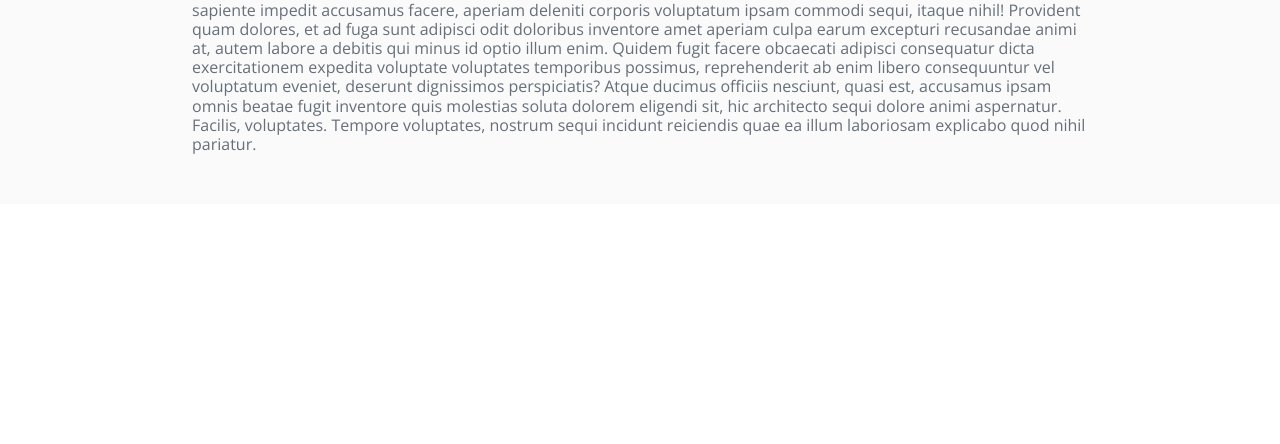
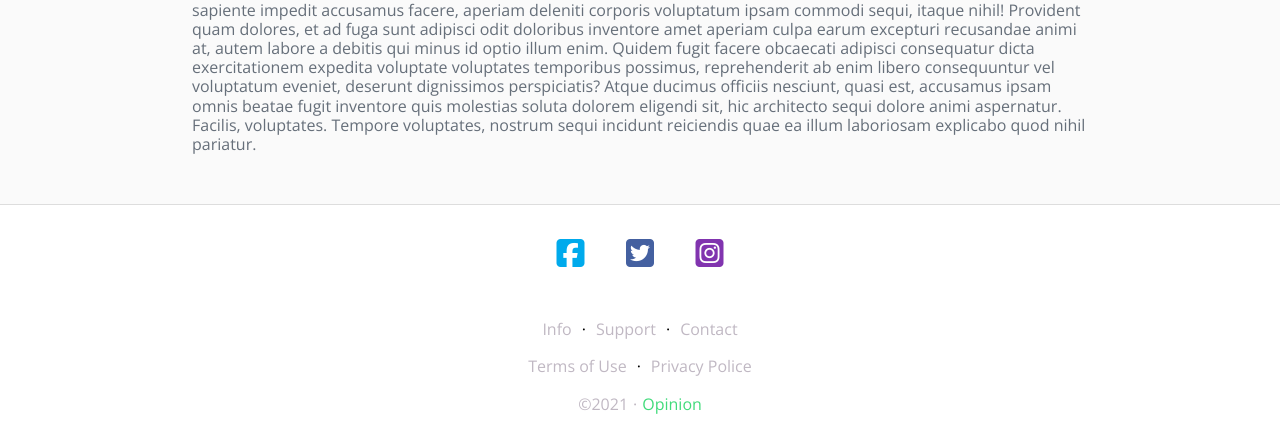
Before and after one commit to berekashvili22/DjangoPolls, a Django app: page /about/ in a window 1280 px wide. Shown: the part 1489-1933 px from the top of the page. Before the commit the page ends 1643 px from the top, so only its background shows below. Run offline with Django 3.2, Linux system fonts and the light colour scheme; the visitor is signed in with stand-in values (Sample User, id 1); some libraries are stand-ins or nearby versions; some web fonts are replaced.

Commit message:
create footer/update navbar and make it responsive

```diff
--- a/PollsProject/polls/templates/polls/main.html
+++ b/PollsProject/polls/templates/polls/main.html
@@ -65,18 +91,60 @@
         </ul>
       </div>
 
+      <div class="navbar__burger">
+        <div class="navbar__burger--line line1"></div>
+        <div class="navbar__burger--line line2"></div>
+        <div class="navbar__burger--line line3"></div>
       </div>
+
+  </div>
+    <!-- messages cont -->
     <div class="main-container">
       {% for message in messages %}
         <div class="messages-wrap {{ message.tags }}" id="messagesWrap">
           <p>{{ message }}</p>
         </div>
       {% endfor %}
+      <!-- main content -->
       {% block content %}
       {% endblock content %}
+
+      <!-- footer -->
+      <footer class="footer">
+        <div class="footer__social-wrap">
+          <i class="fab fa-facebook-square fa-2x" style="color: #00aaec;"></i>
+            <i class="fab fa-twitter-square fa-2x" style="color:#4460a0;"></i>
+            <i class="fab fa-instagram-square fa-2x" style="color: #8134af;"></i>
+        </div>
+        <div class="footer__overview">
+          <p>Info</p><span>&#183;</span><p>Support</p><span>&#183;</span><p>Contact</p>
+        </div>
+        <div class="footer__overview">
+          <p>Terms of Use</p><span>&#183;</span><p>Privacy Police</p>
+        </div>
+        <div class="footer__copyright">
+          <span id="copyright">&copy;</span> 2021 <span style="padding: 0 5px;">&#183;</span>
+          <p>Opini<span>on</span></p>
+        </div>
+      </footer>
+
     </div>
 
     <script src="https://kit.fontawesome.com/e84f325d20.js" crossorigin="anonymous"></script>
-    <!-- <script src="{% static 'polls/js/navbar.js' %}"></script> -->
+    <script src="{% static 'polls/js/navbar.js' %}"></script>
+
+    <script>
+      var dropbtn = document.getElementById('navUserInfo')
+      var menu = document.getElementById('navDrop')
+
+      dropbtn.addEventListener('click', function() {
+        if (menu.style.display == 'none') {
+          menu.style.display = 'flex';
+        } else {
+          menu.style.display = 'none';
+        }
+      });
+
+    </script>
 </body>
 </html>
```
Also changed, not shown: other parts of PollsProject/polls/templates/polls/main.html (+32 -6 lines). Lines whose indentation alone changed are shown as unchanged.
